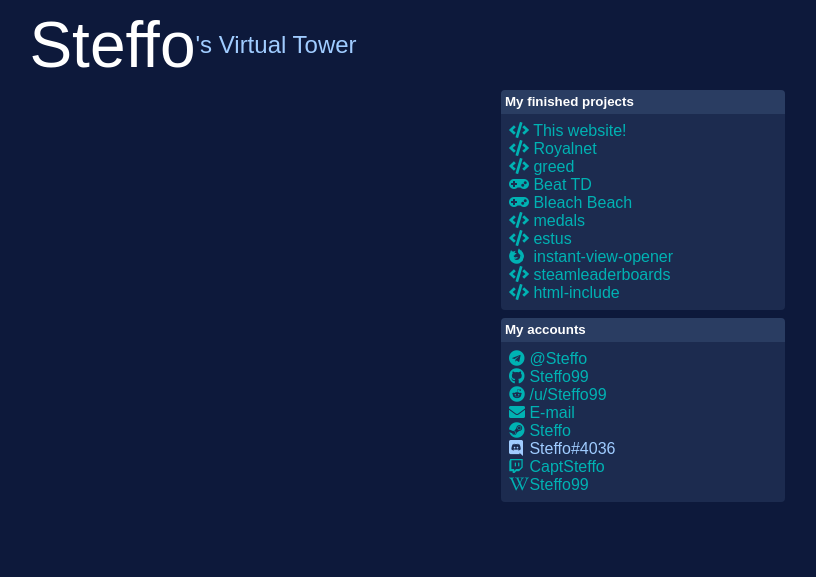
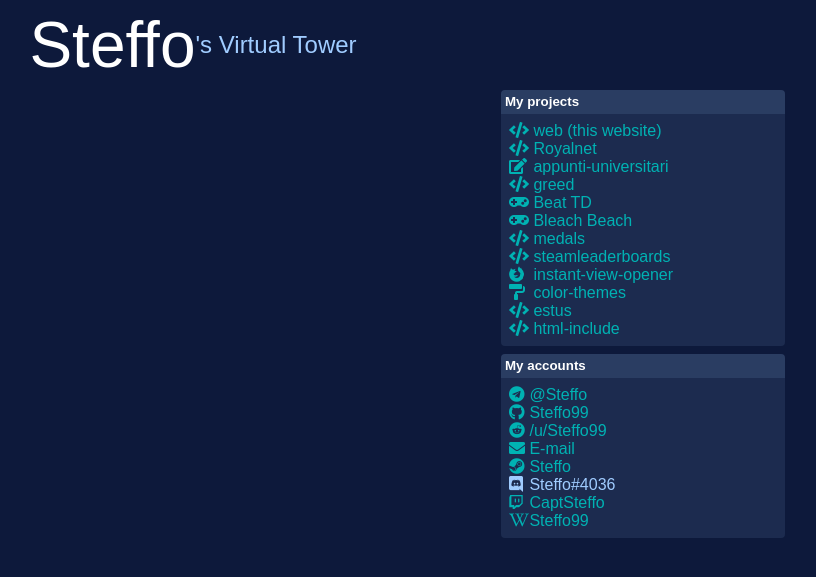
Before and after one commit to Steffo99/web, a Flask app: page / in a window 1280 px wide. Shown: the top 577 px of the page, without its empty margins (447-1263 px from the left). Run offline with Flask 2, Linux system fonts and the light colour scheme; data that the repository does not hold is empty; parts of the project's set-up code (start-up, migrations or seed data) failed here and were passed over; some libraries are stand-ins or nearby versions.

Commit message:
Little updates

```diff
--- a/server.py
+++ b/server.py
@@ -9,9 +9,7 @@ app = f.Flask(__name__)
 app.config.from_object("configuration.Config")
 db.database.init_app(app)
 
-correct_username = app.config.get("POST_USERNAME")
-correct_password = app.config.get("POST_PASSWORD")
-if correct_username is None or correct_password is None:
+if not (app.config.get("POST_USERNAME") and app.config.get("POST_PASSWORD")):
     raise Exception("No username or password set.")
 
 
--- a/templates/bases/index.html
+++ b/templates/bases/index.html
@@ -19,10 +19,13 @@
         <title>{% block title %}{% endblock %}</title>
         <link rel="stylesheet" href="https://use.fontawesome.com/releases/v5.5.0/css/all.css" integrity="sha384-B4dIYHKNBt8Bc12p+WXckhzcICo0wtJAoU8YZTY5qE0Id1GSseTk6S+L3BlXeVIU" crossorigin="anonymous">
         <link href="{{ url_for("static", filename="styling.css") }}" rel="stylesheet">
-        <link rel="icon" href="{{ url_for("static", filename="favicon.png") }}" type="image/png" />
+        <link rel="icon" href="{{ url_for("static", filename="favicon.png") }}" type="image/png">
         {% block head %}{% endblock %}
     </head>
     <body>
         {% block body %}{% endblock %}
+        <div id="foot-scripts">
+            {% block foot %}{% endblock %}
+        </div>
     </body>
 </html>
--- a/templates/include/projects.html
+++ b/templates/include/projects.html
@@ -1,17 +1,22 @@
 <div id="projects" class="doublebox">
     <div class="top">
-        My finished projects
+        My projects
     </div>
     <div class="bot">
         <ul class="multirow">
             <li>
                 <a href="https://github.com/Steffo99/web">
-                    <i class="fas fa-code"></i> This website!
+                    <i class="fas fa-code"></i> web (this website)
                 </a>
             </li>
             <li>
                 <a href="https://ryg.steffo.eu/">
                     <i class="fas fa-code"></i> Royalnet
+                </a>
+            </li>
+            <li>
+                <a href="https://github.com/Steffo99/appunti-universitari">
+                    <i class="fas fa-edit"></i> appunti-universitari
                 </a>
             </li>
             <li>
@@ -35,8 +40,8 @@
                 </a>
             </li>
             <li>
-                <a href="https://estus.steffo.eu">
-                    <i class="fas fa-code"></i> estus
+                <a href="https://github.com/Steffo99/steamleaderboards">
+                    <i class="fas fa-code"></i> steamleaderboards
                 </a>
             </li>
             <li>
@@ -45,8 +50,13 @@
                 </a>
             </li>
             <li>
-                <a href="https://github.com/Steffo99/steamleaderboards">
-                    <i class="fas fa-code"></i> steamleaderboards
+                <a href="https://github.com/Steffo99/color-themes">
+                    <i class="fas fa-paint-roller"></i> color-themes
+                </a>
+            </li>
+            <li>
+                <a href="https://estus.steffo.eu">
+                    <i class="fas fa-code"></i> estus
                 </a>
             </li>
             <li>
```
